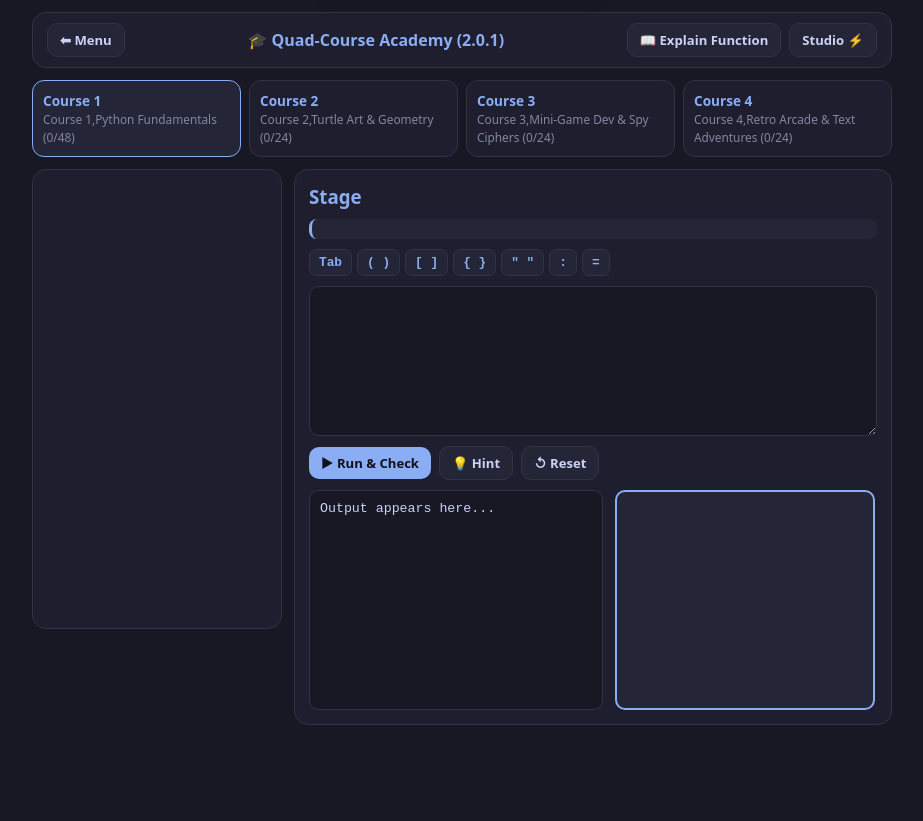
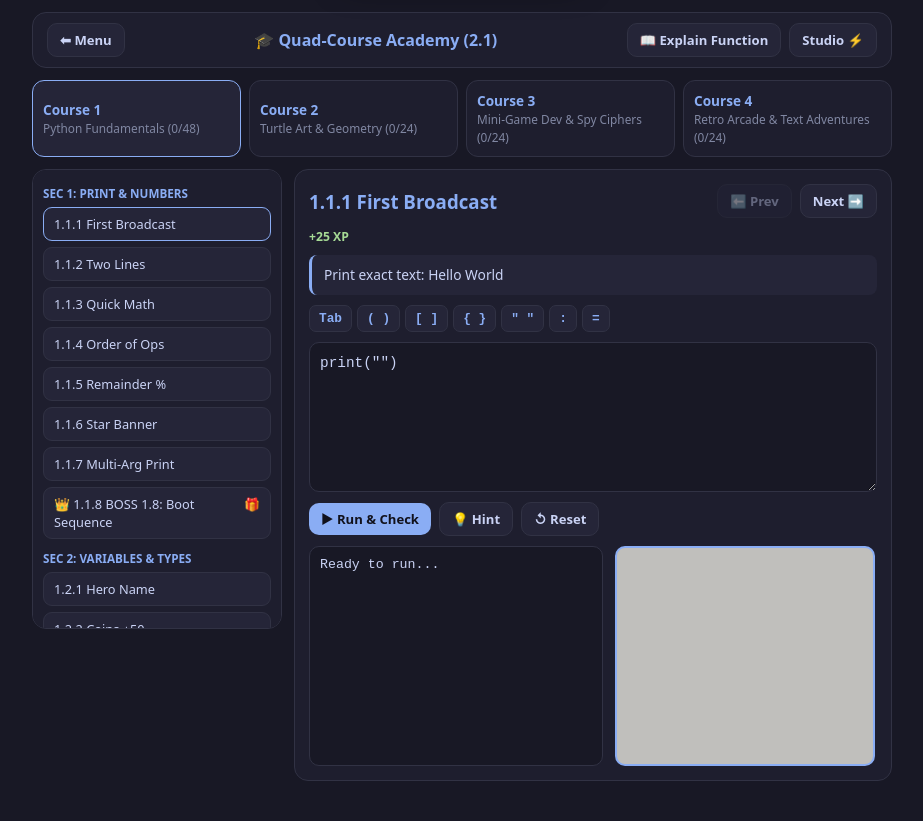
Before and after one commit to reallycooldev/pyblocks, a plain HTML site: page courses.html in a window 1280 px wide. Shown: the whole page, without its empty margins (178-1101 px from the left). Before the commit the page ends 800 px from the top, so only its background shows below. Drawn offline with Linux system fonts and the light colour scheme.

Commit message:
Add files via upload

```diff
--- a/courses.html
+++ b/courses.html
@@ -3,7 +3,7 @@
 <head>
 <meta charset="UTF-8">
 <meta name="viewport" content="width=device-width,initial-scale=1.0">
-<title>PyBlocks Studio 2.0.1 — Courses</title>
+<title>PyBlocks Studio 2.1 — Courses</title>
 <script src="skulpt.min.js"></script>
 <script src="skulpt-stdlib.js"></script>
 <style>
@@ -17,6 +17,7 @@ body{background:var(--bg);color:var(--text);min-height:100vh;padding:12px 12px 4
 .top a,.btn{background:var(--card);color:var(--text);border:1px solid var(--border);padding:7px 12px;border-radius:10px;text-decoration:none;font-size:.82rem;font-weight:700;cursor:pointer}
 .btn.pri{background:var(--accent);color:#11111b;border:none}
 .btn.ok{background:var(--accent2);color:#11111b;border:none}
+.btn:disabled{opacity:.4;cursor:not-allowed}
 .c-tabs{display:grid;grid-template-columns:repeat(4,1fr);gap:8px}
 @media(max-width:600px){.c-tabs{grid-template-columns:repeat(2,1fr)}}
 .ctab{background:var(--panel);border:1px solid var(--border);color:var(--text);padding:10px;border-radius:12px;text-align:left;cursor:pointer}
@@ -39,7 +40,7 @@ textarea{width:100%;min-height:150px;background:var(--bg);color:var(--text);bord
 .out-box{display:grid;grid-template-columns:1fr 264px;gap:10px}
 @media(max-width:560px){.out-box{grid-template-columns:1fr}}
 pre{background:var(--bg);border:1px solid var(--border);border-radius:10px;padding:10px;min-height:220px;font-family:monospace;font-size:.83rem;white-space:pre-wrap;overflow-x:auto}
-#tcanvas{width:260px;height:220px;margin:0 auto;background:var(--card);border:2px solid var(--accent);border-radius:10px;position:relative;overflow:hidden}
+#tcanvas{width:260px;height:220px;margin:0 auto;background:#C0BFBC;border:2px solid var(--accent);border-radius:10px;position:relative;overflow:hidden}
 .modal-bg{position:fixed;inset:0;background:rgba(0,0,0,.72);display:none;align-items:center;justify-content:center;padding:14px;z-index:9000}
 .modal-bg.open{display:flex}
 .modal{background:var(--panel);border:1px solid var(--accent);border-radius:16px;width:100%;max-width:560px;padding:16px;display:flex;flex-direction:column;gap:10px;max-height:90vh;overflow-y:auto}
@@ -54,7 +55,7 @@ pre{background:var(--bg);border:1px solid var(--border);border-radius:10px;paddi
 <div class="wrap">
   <div class="top">
     <a href="index.html">⬅ Menu</a>
-    <b style="color:var(--accent)">🎓 Quad-Course Academy (2.0.1)</b>
+    <b style="color:var(--accent)">🎓 Quad-Course Academy (2.1)</b>
     <div class="row">
       <button class="btn" onclick="openExplain()">📖 Explain Function</button>
       <a href="studio.html">Studio ⚡</a>
@@ -66,6 +67,12 @@ pre{background:var(--bg);border:1px solid var(--border);border-radius:10px;paddi
     <div class="work">
       <div style="display:flex;justify-content:space-between;align-items:center;gap:8px;flex-wrap:wrap">
         <h3 id="stTitle" style="color:var(--accent)">Stage</h3>
+        <div class="row">
+          <button class="btn" id="btnPrev" onclick="navStage(-1)">⬅️ Prev</button>
+          <button class="btn" id="btnNext" onclick="navStage(1)">Next ➡️</button>
+        </div>
+      </div>
+      <div style="display:flex;justify-content:space-between;align-items:center;gap:8px;flex-wrap:wrap">
         <span id="stReward" style="font-size:.76rem;color:var(--accent2);font-weight:700"></span>
       </div>
       <div class="goal" id="stGoal"></div>
@@ -108,6 +115,7 @@ const EXPLAINS=[
   {fn:"variables",code:'hero = "Kai"\nhp = 100\nprint(hero, "has", hp, "HP")',rules:'<b>Variables</b> store data in a labeled box using =.<br>• Variable names cannot have spaces (use player_hp).<br>• Put quotes around text values, no quotes for numbers.'},
   {fn:"if / else",code:'score = 85\nif score >= 80:\n    print("Rank S!")\nelse:\n    print("Keep trying")',rules:'<b>if / else</b> makes decisions.<br>• Always end the if and else lines with a colon (:).<br>• Indent the code inside by <b>4 spaces</b> (tap Tab in the quick-bar).'},
   {fn:"for loop",code:'for i in range(1, 5):\n    print("Wave", i)',rules:'<b>for i in range(start, stop)</b> repeats code.<br>• range(1, 5) counts 1, 2, 3, 4 (stops right before the second number).<br>• Remember the colon (:) and 4-space indent!'},
+  {fn:"def ()",code:'def greet():\n    print("Hi!")\n\ngreet()',rules:'<b>def name():</b> creates your own custom command.<br>• Indent the recipe inside by <b>4 spaces</b>.<br>• To run it ("call" it), type <b>name()</b> on a new line at the bottom with NO spaces in front!'},
   {fn:"dict {}",code:'loot = {"Sword": 25, "Potion": 10}\nprint("Sword dmg:", loot["Sword"])',rules:'<b>Dictionaries {}</b> pair keys with values (like an inventory or stats table).<br>• Look up a value using square brackets: loot["Sword"].'},
   {fn:"random",code:'import random\nroll = random.randint(1, 6)\nprint("Rolled:", roll)',rules:'<b>random.randint(a, b)</b> picks a random whole number from a to b (inclusive).<br>• Always put import random at the top first.'},
   {fn:"turtle",code:'import turtle\nt = turtle.Turtle()\nt.color("blue")\nfor i in range(4):\n    t.forward(70)\n    t.right(90)',rules:'<b>turtle</b> draws graphics on the canvas!<br>• t.forward(70) moves 70 pixels; t.right(90) turns 90 degrees.<br>• Combine with a for loop to draw polygons and spirals.'}
@@ -173,7 +181,7 @@ const COURSES=[
       ["BOSS 5.8: Loot Sum","Sum [15, 25, 35] using a loop and print 75",'nums = [15, 25, 35]\n','Loop over nums and sum to 75',o=>o.trim()==="75"]
     ]),
     ...mkSec(1,6,"Sec 6: Functions & Dicts","Def & Dict {}",'def boost(x):\n    return x * 2\nstats = {"atk": boost(15)}\nprint(stats["atk"])',[
-      ["First Def","Define greet() that prints Hi! and call it",'def greet():\n    print("Hi!")\n','Call greet() at the bottom',o=>o.includes("Hi!")],
+      ["First Def","Define greet() that prints Hi! and run it by typing greet() on a new line at the bottom",'def greet():\n    print("Hi!")\n','Type greet() on a new line at the bottom with NO spaces in front',o=>o.includes("Hi!")],
       ["Return Double","Define dbl(n) returning n*2, print dbl(9)",'def dbl(n):\n    return n * 2\n','print(dbl(9))',o=>o.trim()==="18"],
       ["Add Function","Define add(a,b) returning a+b, print add(7,8)",'','return a + b',o=>o.trim()==="15"],
       ["Dict Lookup","Print price of Shield (45)",'shop = {"Potion": 15, "Shield": 45}\n','print(shop["Shield"])',o=>o.trim()==="45"],
@@ -184,20 +192,20 @@ const COURSES=[
     ])
   ]},
   {id:2,name:"Course 2: Turtle Art & Geometry",desc:"24 Stages • 3 Section Blueprints",sections:[
-    ...mkSec(2,1,"Sec 1: Lines & Polygons","Polygon Loop",'import turtle\nt = turtle.Turtle()\nfor i in range(6):\n    t.forward(55)\n    t.right(60)',[
+    ...mkSec(2,1,"Sec 1: Quick Turtle Tricks","Polygon Loop",'import turtle\nt = turtle.Turtle()\nfor i in range(6):\n    t.forward(55)\n    t.right(60)',[
       ["First Line","Move turtle forward 80 and print Line",'import turtle\nt = turtle.Turtle()\n','t.forward(80)\nprint("Line")',o=>o.includes("Line")],
-      ["Right Angle","Move forward 60, right 90, forward 60; print L",'import turtle\nt = turtle.Turtle()\n','Use t.right(90) and print("L")',o=>o.includes("L")],
-      ["Square Loop","Draw a 4-sided square with range(4) and print Square",'import turtle\nt = turtle.Turtle()\n','4 sides, 90 deg turns, print("Square")',o=>o.includes("Square")],
-      ["Triangle","Draw 3 sides turning 120 deg; print Tri",'import turtle\nt = turtle.Turtle()\n','range(3) and t.right(120)',o=>o.includes("Tri")],
-      ["Pentagon","Draw 5 sides turning 72 deg; print Pent",'import turtle\nt = turtle.Turtle()\n','360 / 5 = 72',o=>o.includes("Pent")],
-      ["Hexagon","Draw 6 sides turning 60 deg; print Hex",'import turtle\nt = turtle.Turtle()\n','360 / 6 = 60',o=>o.includes("Hex")],
-      ["Octagon","Draw 8 sides turning 45 deg; print Oct",'import turtle\nt = turtle.Turtle()\n','360 / 8 = 45',o=>o.includes("Oct")],
-      ["BOSS 1.8: Twin Polygons","Draw a square and a triangle; print Twin",'import turtle\nt = turtle.Turtle()\n','Run two loops and print("Twin")',o=>o.includes("Twin")]
+      ["Right Turn","Move forward 60, right 90, forward 60; print L",'import turtle\nt = turtle.Turtle()\n','Use t.right(90) and print("L")',o=>o.includes("L")],
+      ["Turbo Square","Use t.speed(0) and draw a 4-sided square with range(4); print Square",'import turtle\nt = turtle.Turtle()\n','t.speed(0) makes drawing instant!',o=>o.includes("Square")],
+      ["Neon Triangle","Set t.color(\"cyan\") and draw 3 sides turning 120 deg; print Tri",'import turtle\nt = turtle.Turtle()\n','range(3) and t.right(120)',o=>o.includes("Tri")],
+      ["Pen Jump","Use t.penup(), t.goto(40,40), t.pendown(); print Jump",'import turtle\nt = turtle.Turtle()\n','Lift pen before goto so no line is drawn',o=>o.includes("Jump")],
+      ["Instant Circle","Draw a circle with t.circle(45); print Circle",'import turtle\nt = turtle.Turtle()\n','Call t.circle(45)',o=>o.includes("Circle")],
+      ["Dot Stamp","Stamp a size-20 red dot with t.dot(20, \"red\"); print Dot",'import turtle\nt = turtle.Turtle()\n','Use t.dot(20, "red")',o=>o.includes("Dot")],
+      ["BOSS 1.8: Mini House","Draw a square base + triangle roof; print House",'import turtle\nt = turtle.Turtle()\n','Combine a 4-side loop and a 3-side loop, then print("House")',o=>o.includes("House")]
     ]),
     ...mkSec(2,2,"Sec 2: Pen, Color & Fills","Filled Star",'import turtle\nt = turtle.Turtle()\nt.color("gold")\nt.begin_fill()\nfor i in range(5):\n    t.forward(80)\n    t.right(144)\nt.end_fill()',[
       ["Neon Pen","Set t.color blue and forward 70; print Blue",'import turtle\nt = turtle.Turtle()\n','t.color("blue")',o=>o.includes("Blue")],
       ["Thick Brush","Set t.pensize(5) and forward 70; print Bold",'import turtle\nt = turtle.Turtle()\n','t.pensize(5)',o=>o.includes("Bold")],
-      ["Jump Move","Use penup(), goto(40,40), pendown(); print Jump",'import turtle\nt = turtle.Turtle()\n','Lift pen before goto',o=>o.includes("Jump")],
+      ["Left Turn","Use t.left(90) and forward 60; print Left",'import turtle\nt = turtle.Turtle()\n','t.left(90) turns counter-clockwise',o=>o.includes("Left")],
       ["Circle Stamp","Draw t.circle(45); print Circle",'import turtle\nt = turtle.Turtle()\n','t.circle(45)',o=>o.includes("Circle")],
       ["Filled Box","Use begin_fill() & end_fill() on a square; print Fill",'import turtle\nt = turtle.Turtle()\n','Wrap square loop in begin_fill/end_fill',o=>o.includes("Fill")],
       ["5-Point Star","Loop 5 times: forward(80), right(144); print Star",'import turtle\nt = turtle.Turtle()\n','Turn angle is 144',o=>o.includes("Star")],
@@ -268,9 +276,9 @@ const COURSES=[
       ["Wave Speed","Loop wave 1..3 printing speed = wave * 5 (5,10,15)",'for wave in range(1, 4):\n    ','print(wave * 5)',o=>o.includes("15")],
       ["BOSS 2.8: Pixel Dodge","Move player from x=0 by +4 twice to dodge laser at x=5; print Safe (8)",'x = 0\n','x += 4 twice -> 8 != 5',o=>o.includes("Safe")&&o.includes("8")]
     ]),
-    ...mkSec(4,3,"Sec 3: Scoreboards & Boss Encounters","Arcade Leaderboard",'scores =\nscores.sort(reverse=True)\nfor i, s in enumerate(scores, 1):\n    print(f"#{i}: {s}")',[
-      ["High Score","Print max()",'scores =\n','Use max(scores)',o=>o.trim()==="890"],
-      ["Sort Board","Sort descending and print first",'s =\n','s.sort(reverse=True); print(s)',o=>o.trim()==="1200"],
+    ...mkSec(4,3,"Sec 3: Scoreboards & Boss Encounters","Arcade Leaderboard",'scores = [450, 920, 780]\nscores.sort(reverse=True)\nfor i, s in enumerate(scores, 1):\n    print(f"#{i}: {s}")',[
+      ["High Score","Print max(scores) (890)",'scores = [310, 890, 540]\n','Use max(scores)',o=>o.trim()==="890"],
+      ["Sort Board","Sort descending and print s[0] (1200)",'s = [400, 1200, 800]\n','s.sort(reverse=True); print(s[0])',o=>o.trim()==="1200"],
       ["Combo Bonus","Base 200 * combo 4 = 800; print Score: 800",'','print("Score:", 200 * 4)',o=>o.includes("Score: 800")],
       ["Rank Badge","If pts>=900 print S else A (pts=950)",'pts = 950\n','Print S',o=>o.trim()==="S"],
       ["Boss Phases","If hp>50 print Phase 1 else Phase 2 (hp=35)",'hp = 35\n','Print Phase 2',o=>o.includes("Phase 2")],
@@ -305,7 +313,7 @@ function unlockTrophy(id,label){
   }
 }
 
-let curCid=1,curSt=COURSES.sections,usedHint=false;
+let curCid=1,curSt=COURSES[0].sections[0],usedHint=false;
 const SYMS=[["Tab","    "],["( )","()"],["[ ]","[]"],["{ }","{}"],['" "','""'],[":",":"],["="," = "]];
 function buildQbar(){
   const qb=document.getElementById("qbar");qb.innerHTML="";
@@ -326,8 +334,8 @@ function renderTabs(){
   COURSES.forEach(c=>{
     const cleared=c.sections.filter(s=>state.done.includes(s.id)).length;
     const b=document.createElement("button");b.className="ctab"+(c.id===curCid?" active":"");
-    b.innerHTML="<b>Course "+c.id+"</b><span>"+c.name.split(": ")+" ("+cleared+"/"+c.sections.length+")</span>";
-    b.onclick=()=>{curCid=c.id;curSt=c.sections;renderTabs();renderList();loadStage(curSt);};
+    b.innerHTML="<b>Course "+c.id+"</b><span>"+c.name.split(": ")[1]+" ("+cleared+"/"+c.sections.length+")</span>";
+    b.onclick=()=>{curCid=c.id;curSt=c.sections[0];renderTabs();renderList();loadStage(curSt);};
     box.appendChild(b);
   });
 }
@@ -347,8 +355,18 @@ function renderList(){
     b.onclick=()=>loadStage(s);box.appendChild(b);
   });
 }
+function navStage(dir){
+  const c=COURSES.find(x=>x.id===curCid);
+  const idx=c.sections.findIndex(x=>x.id===curSt.id);
+  const next=c.sections[idx+dir];
+  if(next)loadStage(next);
+}
 function loadStage(s){
   curSt=s;usedHint=false;
+  const c=COURSES.find(x=>x.id===curCid);
+  const idx=c.sections.findIndex(x=>x.id===s.id);
+  document.getElementById("btnPrev").disabled=idx<=0;
+  document.getElementById("btnNext").disabled=idx>=c.sections.length-1;
   document.getElementById("stTitle").textContent=s.title;
   document.getElementById("stReward").textContent=s.bp?"🎁 Section Boss Unlocks: "+s.bp.name:(s.boss?"👑 Boss Stage":"+25 XP");
   document.getElementById("stGoal").textContent=s.goal;
@@ -403,7 +421,7 @@ function runStage(){
   });
 }
 
-let curExp=EXPLAINS;
+let curExp=EXPLAINS[0];
 function openExplain(){
   document.getElementById("expModal").classList.add("open");
   const p=document.getElementById("fnPills");p.innerHTML="";
```
Also changed, not shown: index.html (+46 -10 lines), studio.html (+8 -13 lines).
